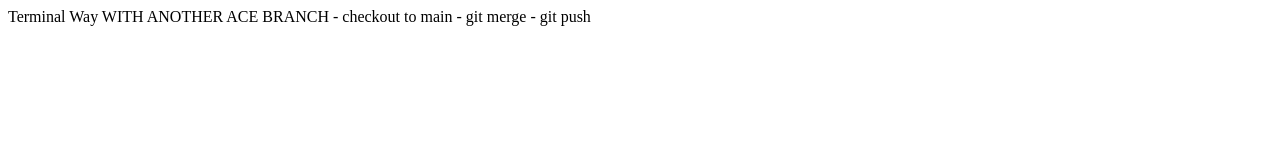
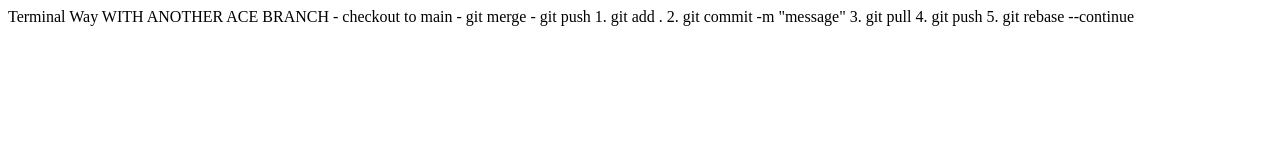
Before and after one commit to ace-mata/new-repo, a plain HTML site: page index.html in a window 1280 px wide. Drawn offline with Linux system fonts and the light colour scheme.

Commit message:
Update index.html

```diff
--- a/index.html
+++ b/index.html
@@ -11,5 +11,11 @@
   - checkout to main
   - git merge <branch-name>
   - git push
+
+  1. git add .
+  2. git commit -m "message"
+  3. git pull
+  4. git push
+  5. git rebase --continue
 </body>
 </html>
```
